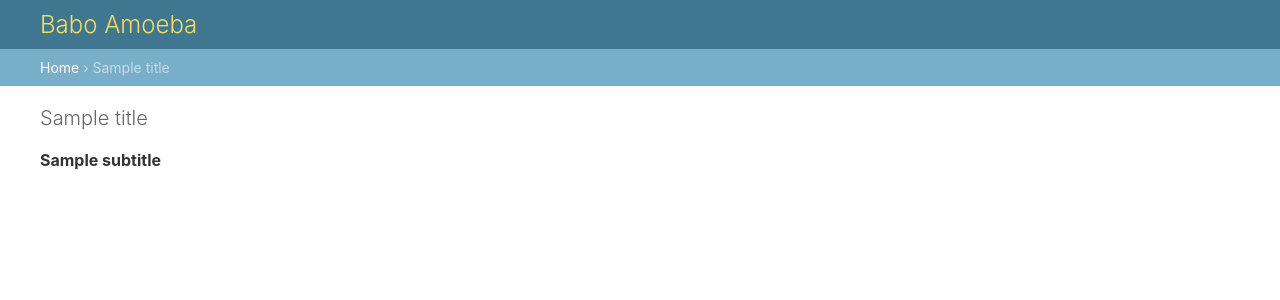
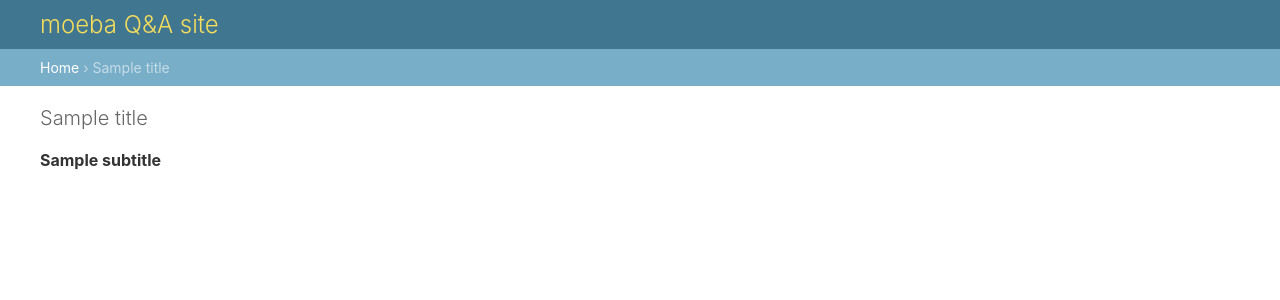
Before and after one commit to lunash0/moeba_django_project, a Django app: template polls/templates/admin/base_site.html in a window 1280 px wide. Shown: the top 300 px of the page. Run offline with Django 4.2, Linux system fonts and the light colour scheme; the template is opened without the code that fills it: most values are stand-ins (such as "Sample title", 1, 10 or a date in 2020).

Commit message:
change admin

```diff
--- a/polls/templates/admin/base_site.html
+++ b/polls/templates/admin/base_site.html
@@ -3,7 +3,7 @@
 {% block title %}{% if subtitle %}{{ subtitle }} | {% endif %}{{ title }} | {{ site_title|default:_('Django site admin') }}{% endblock %}
 
 {% block branding %}
-<h1 id="site-name"><a href="{% url 'admin:index' %}">Babo Amoeba</a></h1>
+<h1 id="site-name"><a href="{% url 'admin:index' %}">moeba Q&A site</a></h1>
 {% endblock %}
 
 {% block nav-global %}{% endblock %}
```
